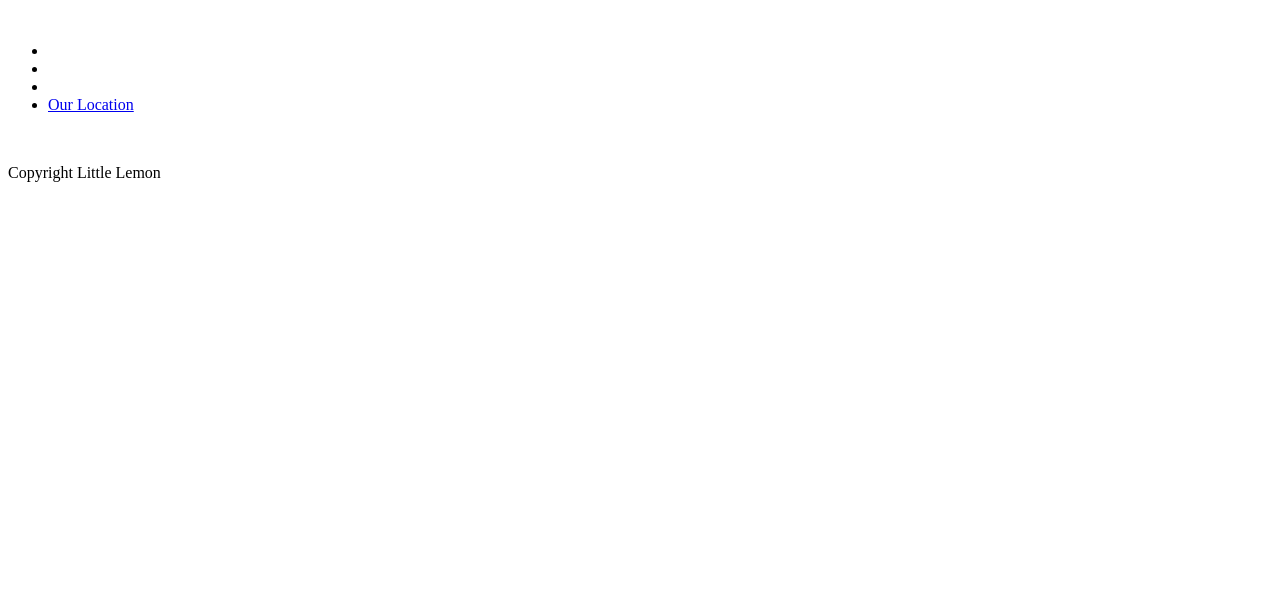
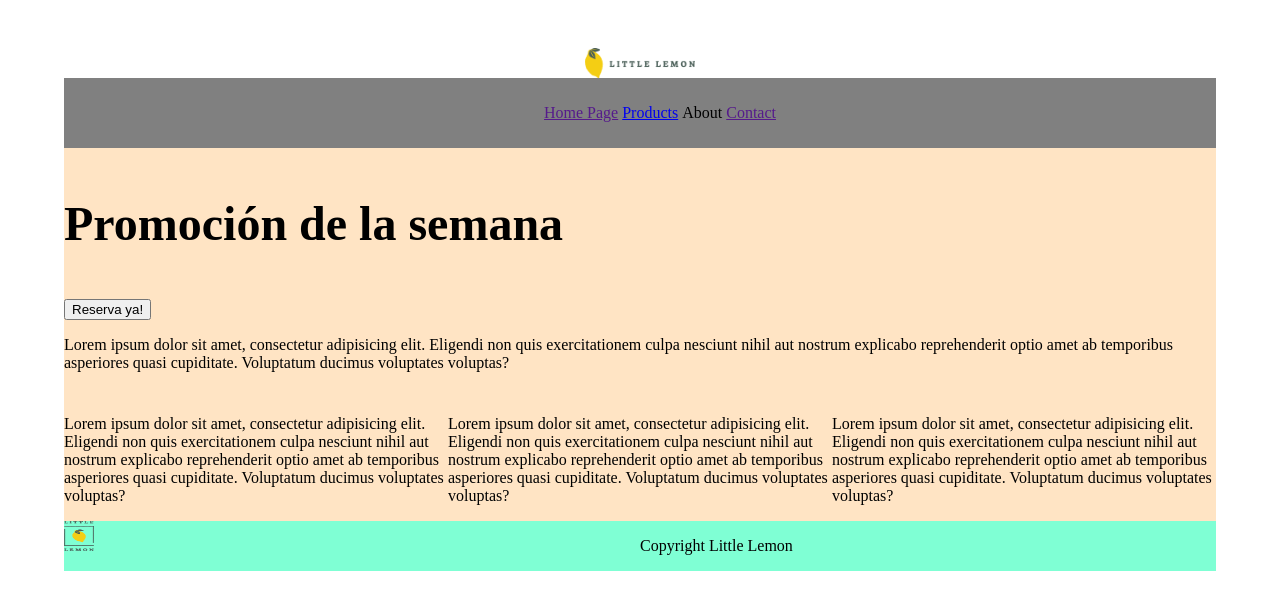
Before and after one commit to Quetzal-code/Little-Lemon-Project, a plain HTML site: page Basic Estructure/index.html in a window 1280 px wide. Drawn offline with Linux system fonts and the light colour scheme.

Commit message:
May 28th second update

```diff
--- a/Basic Estructure/index.css
+++ b/Basic Estructure/index.css
@@ -0,0 +1,55 @@
+
+body {
+    margin-top: 3rem;
+    margin-bottom: 3rem;
+    margin-left: 5%;
+    margin-right: 5%;
+}
+
+h1 {
+    font-size: 3rem;
+}
+h2 {
+    font-size: 2rem;
+}
+
+
+header > img {
+    display: block;
+    margin-left: auto;
+    margin-right: auto;
+    width: auto;
+}
+nav ul{
+    list-style: none;
+    text-align: center;
+}
+nav li{
+    display: inline-block;
+}
+nav{
+    flex-wrap: wrap;
+    gap: 3rem;
+    padding: 10px;
+    background-color: gray;
+
+}
+section{
+    display: flex;
+    background-color: bisque;
+}
+article{
+    flex: 1;
+}
+img{
+    width: 30px;
+    height: 30px;
+}
+footer{
+    display: flex;
+    background-color: aquamarine;
+}
+
+footer div {
+    flex: 1;
+}
--- a/Basic Estructure/index.html
+++ b/Basic Estructure/index.html
@@ -1,45 +1,63 @@
 <!DOCTYPE html>
 <html>
 <head>
-
+    <meta charset="UTF-8">
+    <meta http-equiv="X-UA-Compatible" content="IE=edge">
+    <meta name="viewport" content="width=device-width, initial-scale=1.0">
+    <title>Little Lemon</title>
+    <link rel="stylesheet" href="index.css">
 </head>
 
 
 <body>
 <header>
-    <img src="" alt="">
+    <img src="Asset 16@4x.png" alt="Little Lemon Logo">
 </header>
 <nav>
     <ul>
-        <li><a href=""></a></li>
-        <li><a href=""></a></li>
-        <li><a href=""></a></li>
-        <li><a href="location.html">Our Location</a></li>
+        <li><a href="">Home Page</a></li>
+        <li><a href="Products.html">Products</a></li>
+        <li><a href=""></a>About</li>
+        <li><a href="">Contact</a></li>
+
     </ul>
 </nav>
 <main>
     <section>
-        <article></article>
+        <article>
+            <h1>
+                Promoción de la semana
+            </h1>
+            <button>Reserva ya!</button>
+            <a href=""></a>
+            <p>Lorem ipsum dolor sit amet, consectetur adipisicing elit. Eligendi non quis exercitationem culpa nesciunt nihil aut nostrum explicabo reprehenderit optio amet ab temporibus asperiores quasi cupiditate. Voluptatum ducimus voluptates voluptas?</p>
+        </article>
     </section>
     <section>
-        <article></article>
-        <article></article>
-        <article></article>
+        <article>
+            <h2></h2>
+            <p>            Lorem ipsum dolor sit amet, consectetur adipisicing elit. Eligendi non quis exercitationem culpa nesciunt nihil aut nostrum explicabo reprehenderit optio amet ab temporibus asperiores quasi cupiditate. Voluptatum ducimus voluptates voluptas?
+            </p>
+        </article>
+        <article>
+            <h2></h2>
+            <p>            Lorem ipsum dolor sit amet, consectetur adipisicing elit. Eligendi non quis exercitationem culpa nesciunt nihil aut nostrum explicabo reprehenderit optio amet ab temporibus asperiores quasi cupiditate. Voluptatum ducimus voluptates voluptas?
+            </p>
+        </article>
+        <article>
+            <h2></h2>
+            <p>            Lorem ipsum dolor sit amet, consectetur adipisicing elit. Eligendi non quis exercitationem culpa nesciunt nihil aut nostrum explicabo reprehenderit optio amet ab temporibus asperiores quasi cupiditate. Voluptatum ducimus voluptates voluptas?
+            </p>
+        </article>
     </section>
 </main>
-
-
-
-
-
-
 
 </body>
 
 
 <footer>
     <div>
-        <img src="" alt="">
+        <img src="Asset 20@4x.png" alt="">
     </div>
     <div>
         <p>Copyright Little Lemon</p>
```
Also changed, not shown: Basic Estructure/Asset 14@4x.png (renamed from Asset 14@4x.png), Basic Estructure/Asset 16@4x.png (renamed from Asset 16@4x.png), Basic Estructure/Asset 18@4x.png (renamed from Asset 18@4x.png), Basic Estructure/Asset 20@4x.png (renamed from Asset 20@4x.png), Basic Estructure/Asset 7@4x.png (renamed from Asset 7@4x.png), Basic Estructure/Asset 9@4x.png (renamed from Asset 9@4x.png), 2 other files.
